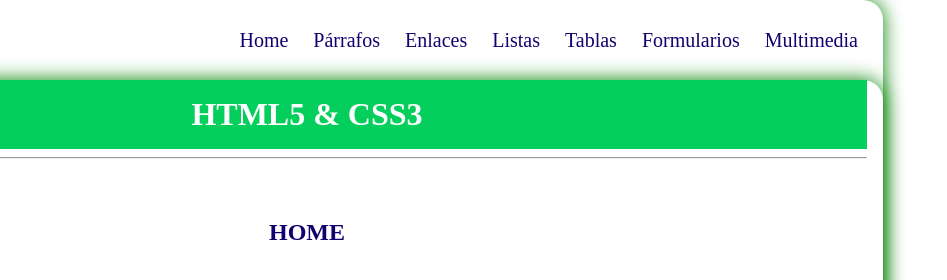
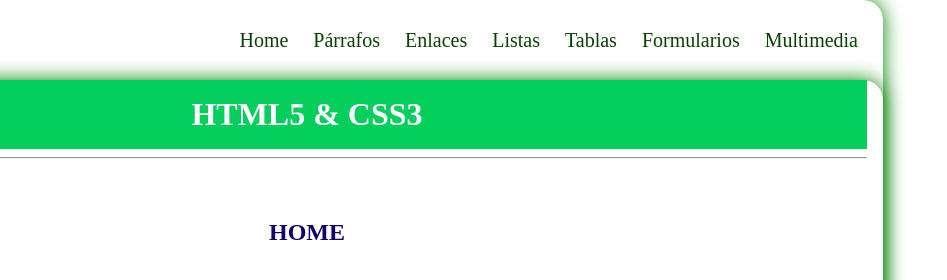
Before and after one commit to PedrooSolaa/web24, a plain HTML site: page index.html in a window 1280 px wide. Shown: the top 280 px of the page, 333-1280 px from the left. Drawn offline with Linux system fonts and the light colour scheme.

Commit message:
cuartocommit

```diff
--- a/css/style.css
+++ b/css/style.css
@@ -128,7 +128,7 @@ nav li {
 }
 
 nav li a {
-    color: rgb(18, 0, 110);
+    color: rgb(8, 65, 3);
 }
 
 nav li:hover {
```
